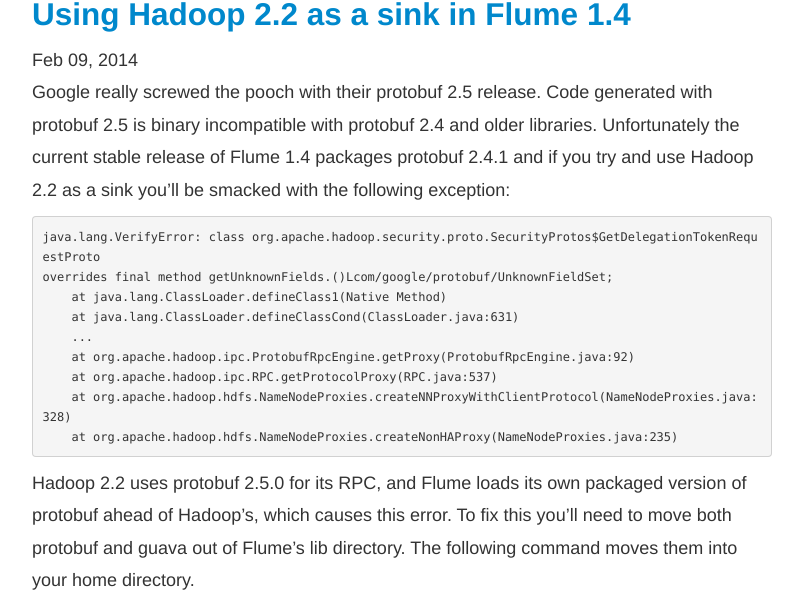
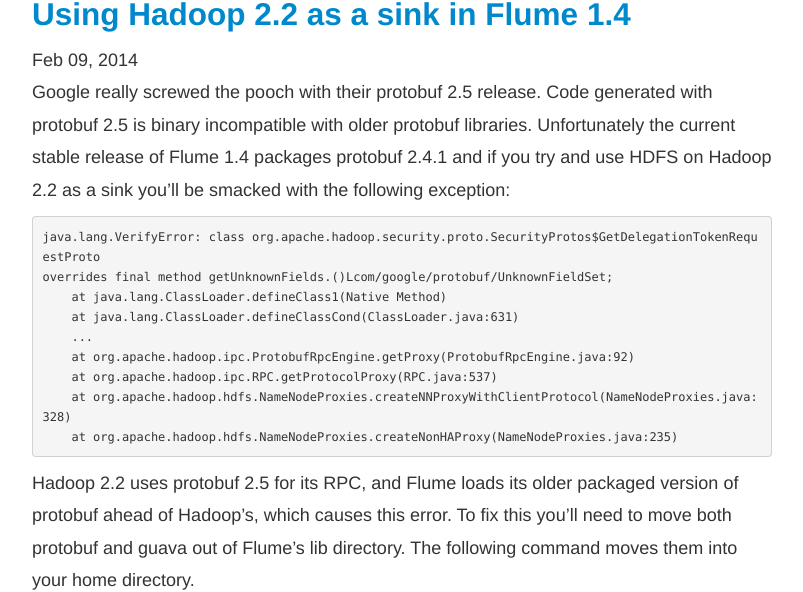
Before and after one commit to alexholmes/blog, a Jekyll site: the page built from _posts/2014-02-09-flume-and-hadoop-2.2.markdown, in a window 1280 px wide. Shown: the part 169-761 px from the top of the page, without its empty margins (238-1041 px from the left). Built offline with Jekyll 4.4.1, drawn with Linux system fonts in a browser that asks for light colours; nearby versions of some CDN libraries; library files that are not in the unit come from our copies; a script that is not in the unit is left out; comment, search, counter and statistics services are not loaded.

Commit message:
minor revisions

```diff
--- a/_posts/2014-02-09-flume-and-hadoop-2.2.markdown
+++ b/_posts/2014-02-09-flume-and-hadoop-2.2.markdown
@@ -8,8 +8,8 @@
 ---
 
 Google really screwed the pooch with their protobuf 2.5 release. Code generated with protobuf 2.5 is
-binary incompatible with protobuf 2.4 and older libraries.  Unfortunately the current stable release
-of Flume 1.4 packages protobuf 2.4.1 and if you try and use Hadoop 2.2 as a sink you'll be smacked
+binary incompatible with older protobuf libraries.  Unfortunately the current stable release
+of Flume 1.4 packages protobuf 2.4.1 and if you try and use HDFS on Hadoop 2.2 as a sink you'll be smacked
 with the following exception:
 
     java.lang.VerifyError: class org.apache.hadoop.security.proto.SecurityProtos$GetDelegationTokenRequestProto
@@ -22,7 +22,7 @@
         at org.apache.hadoop.hdfs.NameNodeProxies.createNNProxyWithClientProtocol(NameNodeProxies.java:328)
         at org.apache.hadoop.hdfs.NameNodeProxies.createNonHAProxy(NameNodeProxies.java:235)
 
-Hadoop 2.2 uses protobuf 2.5.0 for its RPC, and Flume loads its own packaged version of protobuf ahead of Hadoop's,
+Hadoop 2.2 uses protobuf 2.5 for its RPC, and Flume loads its older packaged version of protobuf ahead of Hadoop's,
 which causes this error. To fix this you'll need to move both protobuf and guava out of Flume's lib directory.
 The following command moves them into your home directory.
 
```
